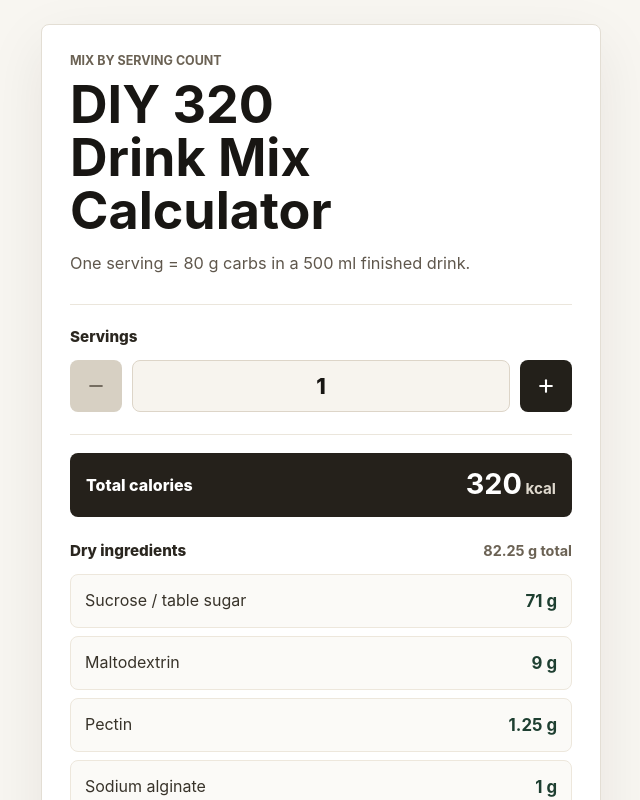
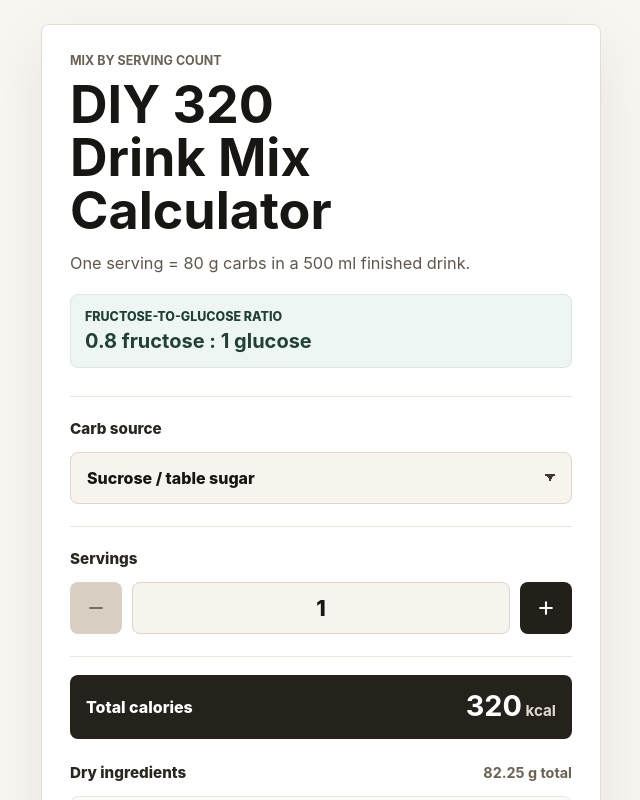
Before and after one commit to noahlimits/diy-320-drink-mix-calculator, a React (Vite) app: page / in a window 1280 px wide. Shown: the top 800 px of the page, without its empty margins (319-959 px from the left). Built offline with nearby package versions, Linux system fonts and the light colour scheme.

Commit message:
Add carb source selector and ratio callout

```diff
--- a/src/main.tsx
+++ b/src/main.tsx
@@ -8,18 +8,44 @@ type Ingredient = {
   gramsPerServing: number;
 };
 
-const dryIngredients: Ingredient[] = [
-  { name: "Sucrose / table sugar", gramsPerServing: 71 },
-  { name: "Maltodextrin", gramsPerServing: 9 },
-  { name: "Pectin", gramsPerServing: 1.25 },
-  { name: "Sodium alginate", gramsPerServing: 1 },
-];
+type CarbSource = "sucrose" | "fructose";
+
+type Formula = {
+  label: string;
+  sourceName: string;
+  primaryIngredient: Ingredient;
+  maltodextrinGrams: number;
+  ratioText: string;
+  note: string;
+};
 
 const totalDryMixPerServing = 82.25;
 const finalVolumeMlPerServing = 500;
 const starterSugarPerServing = 25;
 const carbohydrateGramsPerServing = 80;
 const caloriesPerCarbGram = 4;
+const hydrocolloids: Ingredient[] = [
+  { name: "Pectin", gramsPerServing: 1.25 },
+  { name: "Sodium alginate", gramsPerServing: 1 },
+];
+const formulas: Record<CarbSource, Formula> = {
+  sucrose: {
+    label: "Sucrose / table sugar",
+    sourceName: "sucrose",
+    primaryIngredient: { name: "Sucrose / table sugar", gramsPerServing: 71 },
+    maltodextrinGrams: 9,
+    ratioText: "0.8 fructose : 1 glucose",
+    note: "Sucrose digests into fructose and glucose, so this version approximates the target ratio.",
+  },
+  fructose: {
+    label: "Fructose",
+    sourceName: "fructose",
+    primaryIngredient: { name: "Fructose", gramsPerServing: 35.56 },
+    maltodextrinGrams: 44.44,
+    ratioText: "0.8 fructose : 1 glucose",
+    note: "Fructose is counted directly, with maltodextrin providing the glucose side of the ratio.",
+  },
+};
 
 function formatGrams(value: number) {
   return `${Number(value.toFixed(2)).toString()} g`;
@@ -41,6 +67,13 @@ function parseServings(value: string) {
 function App() {
   const [servings, setServings] = useState(1);
   const [servingInput, setServingInput] = useState("1");
+  const [carbSource, setCarbSource] = useState<CarbSource>("sucrose");
+  const formula = formulas[carbSource];
+  const dryIngredients: Ingredient[] = [
+    formula.primaryIngredient,
+    { name: "Maltodextrin", gramsPerServing: formula.maltodextrinGrams },
+    ...hydrocolloids,
+  ];
 
   const updateServings = (nextServings: number) => {
     const safeServings = Math.max(1, nextServings);
@@ -70,7 +103,23 @@ function App() {
           <p className="eyebrow">Mix by serving count</p>
           <h1 id="calculator-title">DIY 320 Drink Mix Calculator</h1>
           <p className="subtitle">One serving = 80 g carbs in a 500 ml finished drink.</p>
+          <div className="ratio-callout" aria-label="Fructose to glucose ratio">
+            <span>Fructose-to-glucose ratio</span>
+            <strong>{formula.ratioText}</strong>
+          </div>
         </header>
+
+        <div className="source-panel">
+          <label htmlFor="carb-source">Carb source</label>
+          <select
+            id="carb-source"
+            value={carbSource}
+            onChange={(event) => setCarbSource(event.target.value as CarbSource)}
+          >
+            <option value="sucrose">Sucrose / table sugar</option>
+            <option value="fructose">Fructose</option>
+          </select>
+        </div>
 
         <div className="serving-panel">
           <label htmlFor="servings">Servings</label>
@@ -147,13 +196,13 @@ function App() {
           <div className="instruction-group">
             <h3>Best dry-mix order</h3>
             <ol>
-              <li>Put about {formatGrams(starterSugarPerServing * servings)} of the sucrose in a dry container.</li>
+              <li>Put about {formatGrams(starterSugarPerServing * servings)} of the {formula.sourceName} in a dry container.</li>
               <li>Add the pectin and sodium alginate, then shake or whisk very thoroughly.</li>
               <li>Add the maltodextrin and mix again.</li>
-              <li>Add the remaining sucrose and mix until the powder looks uniform.</li>
+              <li>Add the remaining {formula.sourceName} and mix until the powder looks uniform.</li>
             </ol>
             <p className="instruction-note">
-              This disperses the pectin and sodium alginate into sugar first, which helps prevent gummy clumps when the powder hits water.
+              This disperses the pectin and sodium alginate into the main carb powder first, which helps prevent gummy clumps when the powder hits water.
             </p>
           </div>
           <div className="instruction-group">
@@ -168,7 +217,7 @@ function App() {
         </section>
 
         <p className="note">
-          This sucrose + maltodextrin version approximates a 0.8 fructose-to-1 glucose ratio after sucrose digestion.
+          {formula.note}
         </p>
       </section>
     </main>
--- a/src/styles.css
+++ b/src/styles.css
@@ -20,7 +20,8 @@ body {
 }
 
 button,
-input {
+input,
+select {
   font: inherit;
 }
 
@@ -76,6 +77,29 @@ h1 {
   margin-top: 14px;
 }
 
+.ratio-callout {
+  background: #eef6f4;
+  border: 1px solid #d7e7e1;
+  border-radius: 8px;
+  color: #214038;
+  display: grid;
+  gap: 6px;
+  margin-top: 18px;
+  padding: 14px;
+}
+
+.ratio-callout span {
+  font-size: 0.78rem;
+  font-weight: 800;
+  text-transform: uppercase;
+}
+
+.ratio-callout strong {
+  font-size: 1.25rem;
+  line-height: 1.15;
+}
+
+.source-panel,
 .serving-panel {
   border-block: 1px solid #ebe6dc;
   display: grid;
@@ -83,11 +107,38 @@ h1 {
   padding: 22px 0;
 }
 
+.source-panel {
+  border-bottom: 0;
+}
+
 .serving-panel label,
+.source-panel label,
 .section-heading h2 {
   color: #2a261f;
   font-size: 0.95rem;
   font-weight: 800;
+}
+
+.source-panel select {
+  appearance: none;
+  background:
+    linear-gradient(45deg, transparent 50%, #413a30 50%) calc(100% - 20px) 50% / 7px 7px no-repeat,
+    linear-gradient(135deg, #413a30 50%, transparent 50%) calc(100% - 15px) 50% / 7px 7px no-repeat,
+    #f7f4ee;
+  border: 1px solid #ddd5c8;
+  border-radius: 8px;
+  color: #181613;
+  cursor: pointer;
+  font-weight: 800;
+  min-height: 52px;
+  padding: 0 44px 0 16px;
+  width: 100%;
+}
+
+.source-panel select:focus {
+  border-color: #6f8f72;
+  box-shadow: 0 0 0 4px rgba(111, 143, 114, 0.16);
+  outline: 0;
 }
 
 .stepper {
```
